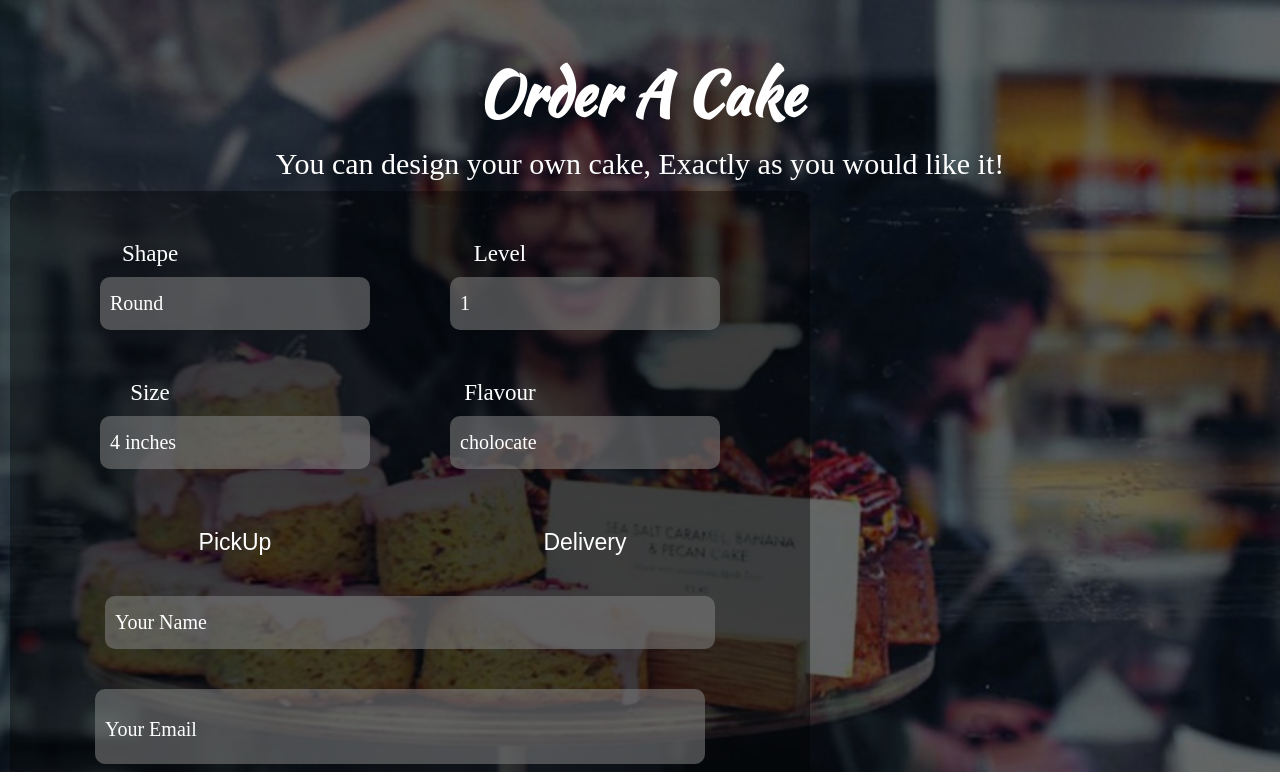
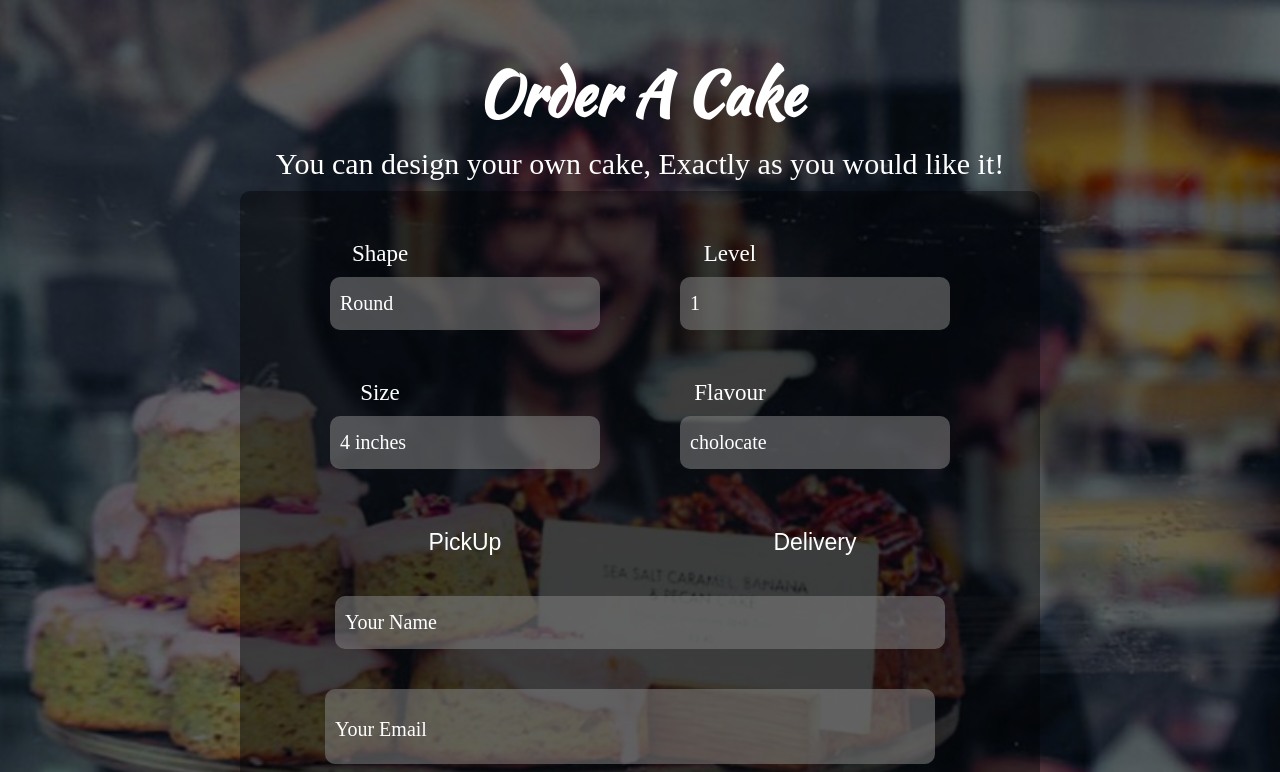
Before and after one commit to Sehara2002/CakeApp, a React (Vite) app: page /orders in a window 1280 px wide. Shown: the top 772 px of the page. Built offline with nearby package versions, Linux system fonts and the light colour scheme; a web font is replaced by a local one.

Commit message:
order page edited

```diff
--- a/src/Components/CSS/Orders.css
+++ b/src/Components/CSS/Orders.css
@@ -4,7 +4,7 @@
 
 .background{
     background:linear-gradient(rgba(0,0,0,0.6),rgba(0,0,0,0.6)),url("../Assets/Images/img4.jpg");
-    height:120vh;
+    height:130vh;
     background-repeat: no-repeat;
     background-position: center;
     background-size: cover;
@@ -30,8 +30,8 @@
     margin-top: 10px;
     margin-bottom: 10px;
 }
-.form-container{
-    height:94vh;
+.form-con{
+    height:105vh;
     margin: auto;
     padding: 30px;
     background-color: rgba(0, 0, 0, 0.404);
@@ -121,3 +121,9 @@
     padding: 12px 22px;
     background-color: rgba(255, 255, 255, 0.637);
 }
+
+.orderlink{
+
+    cursor: pointer;
+
+}
--- a/src/Components/Contact.jsx
+++ b/src/Components/Contact.jsx
@@ -11,8 +11,9 @@ import img6 from "./Assets/Images/backgroundcake.png"
 
 const Contact = () => {
   return (
+      <div >
+      <Navbar activePage = "contact"/>
       <div className="contactContainer">
-      <Navbar activePage = "contact"/>
       <div className="con-outer-row">
 
         <div className="con-outer-col1">
@@ -46,6 +47,7 @@ const Contact = () => {
 
       <FooterComponent activePage = "contact"/>
       </div>
+      </div>
 
   )
 }
--- a/src/Components/Orders.jsx
+++ b/src/Components/Orders.jsx
@@ -5,11 +5,11 @@ const Orders = () => {
     <div className="background">
       <div className="container">
         <div className="topic">
-          <h1 className="cross" >✖</h1>
+        <h1 className="cross" >✖</h1>
           <h1 className="top1">Order A Cake</h1>
           <p className="top2">You can design your own cake, Exactly as you would like it!</p>
 
-          <div className="container form-container">
+          <div className="con form-con">
             <form action="" method="post">
               <div className="input-container">
                 <div className="row">
```
